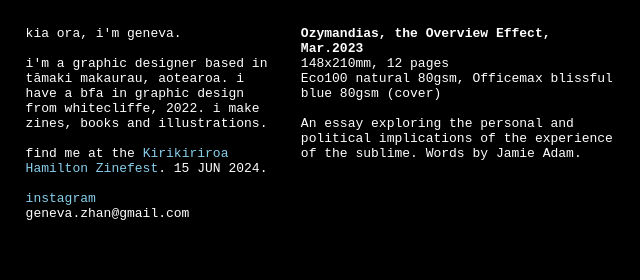
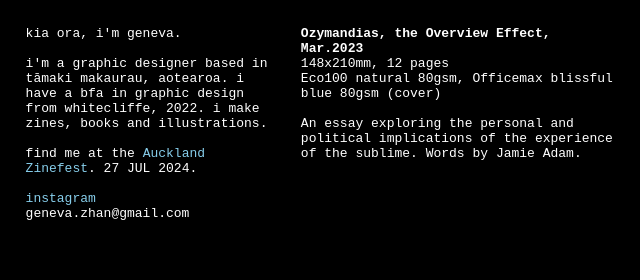
Before and after one commit to ggggeneva/portfolio, a plain HTML site: page index.html in a window 1280 px wide. Shown: the top 280 px of the page, 0-640 px from the left. Drawn offline with Linux system fonts and the light colour scheme; grey boxes are pictures that could not be loaded.

Commit message:
updated find me at

```diff
--- a/index.html
+++ b/index.html
@@ -16,7 +16,7 @@
       <br>
       <p>i'm a graphic designer based in tāmaki makaurau, aotearoa. i have a bfa in graphic design from whitecliffe, 2022. i make zines, books and illustrations.</p>
       <br>
-      <p>find me at the <a href="https://www.facebook.com/profile.php?id=100064957560870" target="_blank" rel="noopener noreferrer">Kirikiriroa Hamilton Zinefest</a>. 15 JUN 2024.</p>
+      <p>find me at the <a href="https://www.aucklandzinefest.com/" target="_blank" rel="noopener noreferrer">Auckland Zinefest</a>. 27 JUL 2024.</p>
       <br>
       <a href="https://www.instagram.com/ggggeneva/" target="_blank" rel="noopener noreferrer">instagram</a>
       <p>geneva.zhan@gmail.com</p>
```
